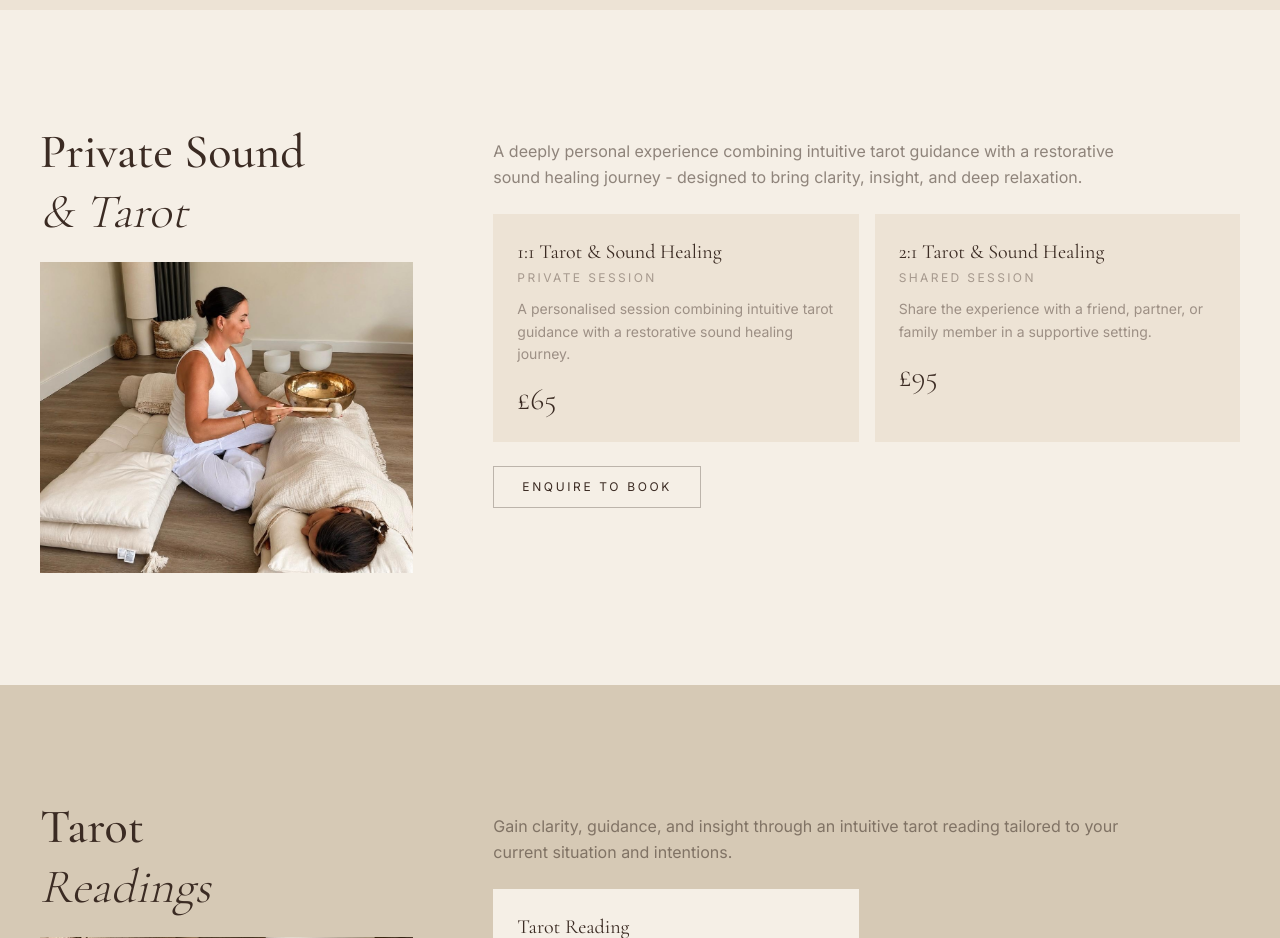
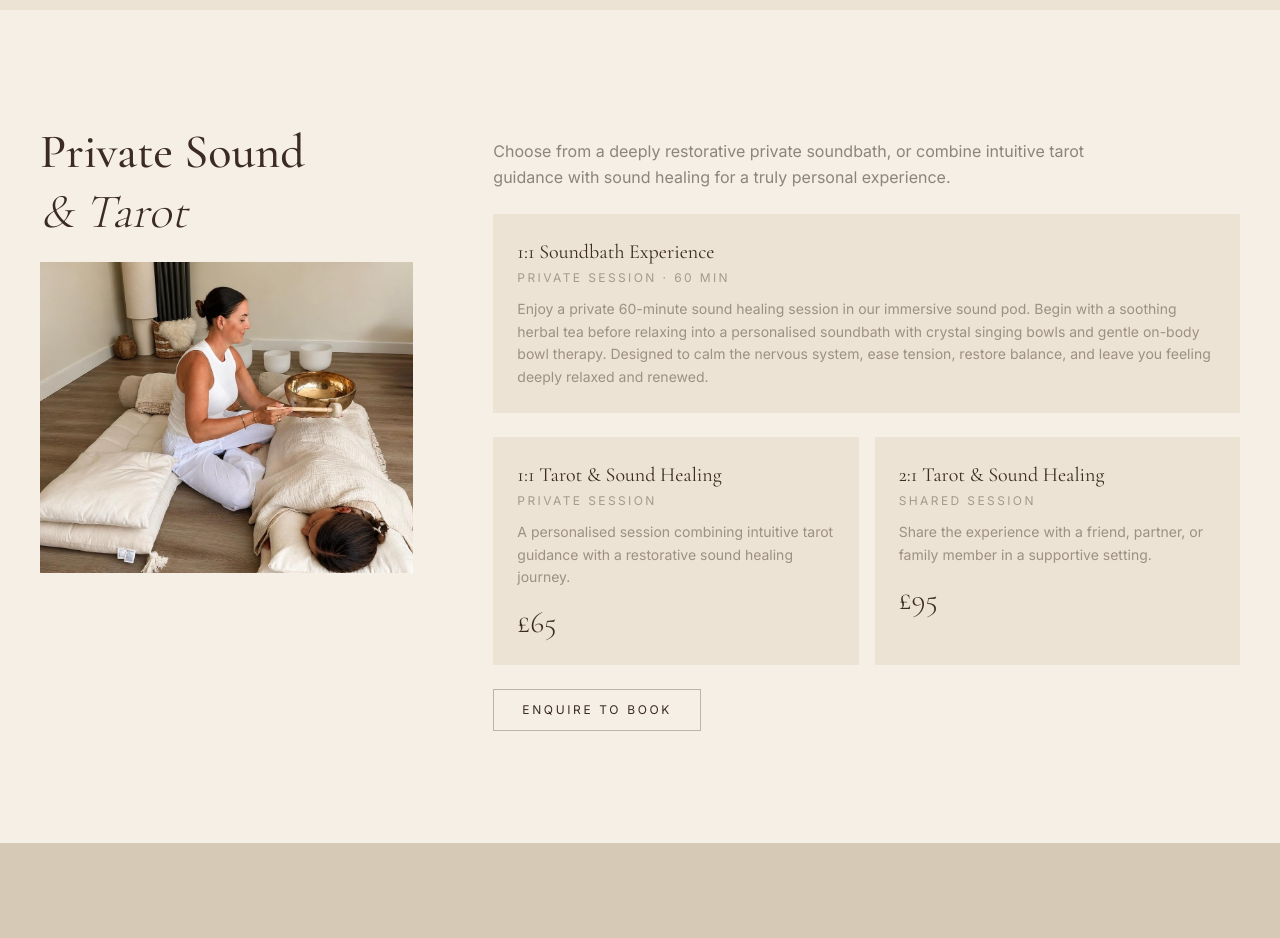
Before and after one commit to SteadyLabsPro/sound-studio, a Next.js app: page /services in a window 1280 px wide. Shown: the part 980-1918 px from the top of the page. Built offline with nearby package versions, Linux system fonts and the light colour scheme.

Commit message:
Services: add 1:1 Soundbath Experience card above tarot combo cards (Option A)
Co-Authored-By: Claude Sonnet 4.6 <noreply@anthropic.com>

```diff
--- a/app/components/ServicesDetail.tsx
+++ b/app/components/ServicesDetail.tsx
@@ -89,8 +89,15 @@ export default function ServicesDetail() {
 
           <div className="flex flex-col gap-6 lg:pt-4">
             <p className="font-sans text-sm md:text-base text-dark/55 leading-relaxed max-w-prose">
-              A deeply personal experience combining intuitive tarot guidance with a restorative sound healing journey - designed to bring clarity, insight, and deep relaxation.
+              Choose from a deeply restorative private soundbath, or combine intuitive tarot guidance with sound healing for a truly personal experience.
             </p>
+            <div className="bg-linen p-6">
+              <p className="font-display text-xl text-dark mb-1">1:1 Soundbath Experience</p>
+              <p className="font-sans text-[0.6rem] md:text-xs tracking-[0.2em] uppercase text-dark/40 mb-3">Private Session &middot; 60 Min</p>
+              <p className="font-sans text-xs md:text-sm text-dark/45 leading-relaxed">
+                Enjoy a private 60-minute sound healing session in our immersive sound pod. Begin with a soothing herbal tea before relaxing into a personalised soundbath with crystal singing bowls and gentle on-body bowl therapy. Designed to calm the nervous system, ease tension, restore balance, and leave you feeling deeply relaxed and renewed.
+              </p>
+            </div>
             <div className="grid grid-cols-1 sm:grid-cols-2 gap-4">
               <div className="bg-linen p-6">
                 <p className="font-display text-xl text-dark mb-1">1:1 Tarot &amp; Sound Healing</p>
```
